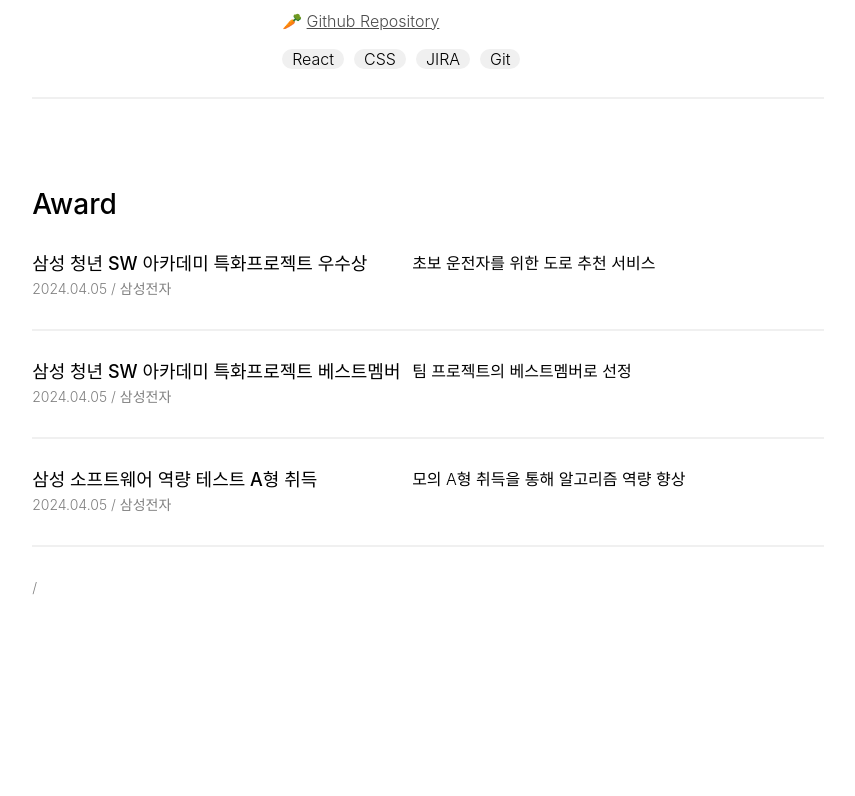
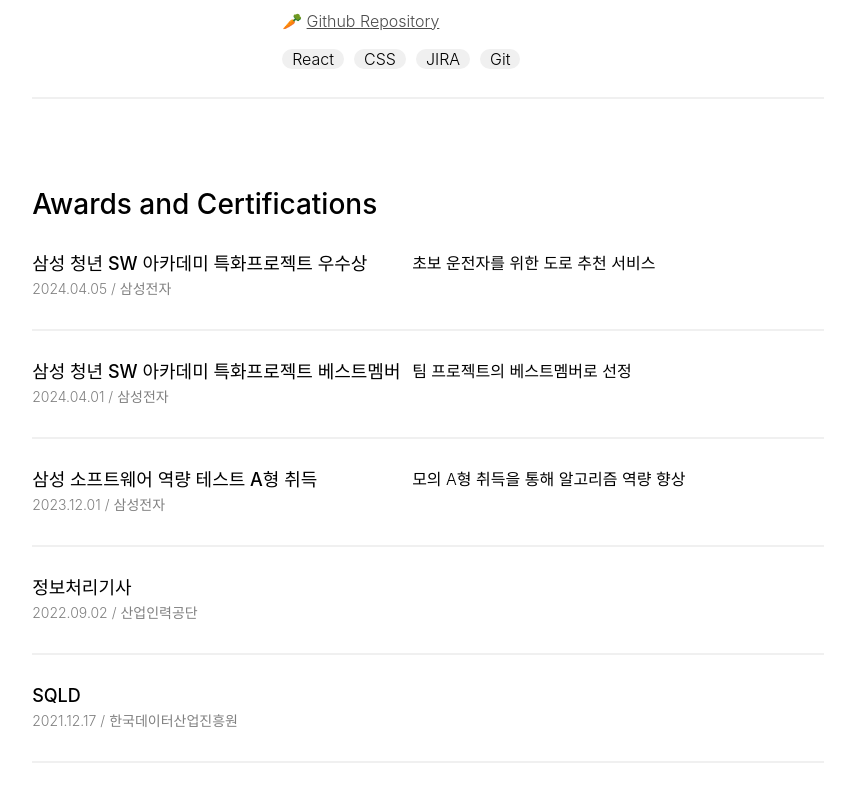
Before and after one commit to sengmin14/resume, a React (Create React App) app: page / in a window 1280 px wide. Shown: the part 2980-3776 px from the top of the page, without its empty margins (354-1209 px from the left). Built offline with nearby package versions, Linux system fonts and the light colour scheme; no server answers; a web font is replaced by a local one.

Commit message:
feat : 자격사항 추가

```diff
--- a/src/markdown/award.js
+++ b/src/markdown/award.js
@@ -10,18 +10,32 @@ export const award = [
         id: 2,
         title: '삼성 청년 SW 아카데미 특화프로젝트 베스트멤버',
         organization: '삼성전자',
-        date: '2024.04.05',
+        date: '2024.04.01',
         description: '팀 프로젝트의 베스트멤버로 선정',
     },
     {
         id: 3,
         title: '삼성 소프트웨어 역량 테스트 A형 취득',
         organization: '삼성전자',
-        date: '2024.04.05',
+        date: '2023.12.01',
         description: '모의 A형 취득을 통해 알고리즘 역량 향상',
     },
     {
         id: 4,
+        title: '정보처리기사',
+        organization: '산업인력공단',
+        date: '2022.09.02',
+        description: '',
+    },
+    {
+        id: 5,
+        title: 'SQLD',
+        organization: '한국데이터산업진흥원',
+        date: '2021.12.17',
+        description: '',
+    },
+    {
+        id: 6,
         title: '',
         organization: '',
         date: '',
--- a/src/section/Award.js
+++ b/src/section/Award.js
@@ -14,7 +14,7 @@ export const MapProject = (projects) =>
 function Award({ scrollRef }) {
     return (
         <div ref={(cur) => (scrollRef.current[6] = cur)}>
-      <SectionTitle>Award</SectionTitle>
+            <SectionTitle>Awards and Certifications</SectionTitle>
             {MapProject(award)}
             <br />
             <br />
```
Lines whose indentation alone changed are shown as unchanged.
